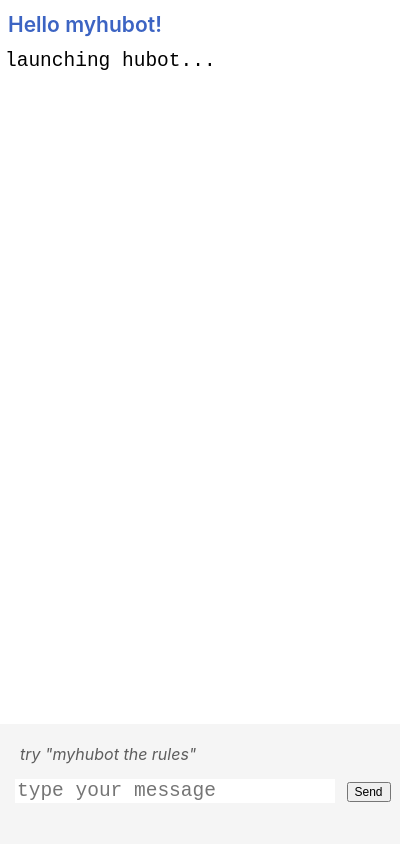
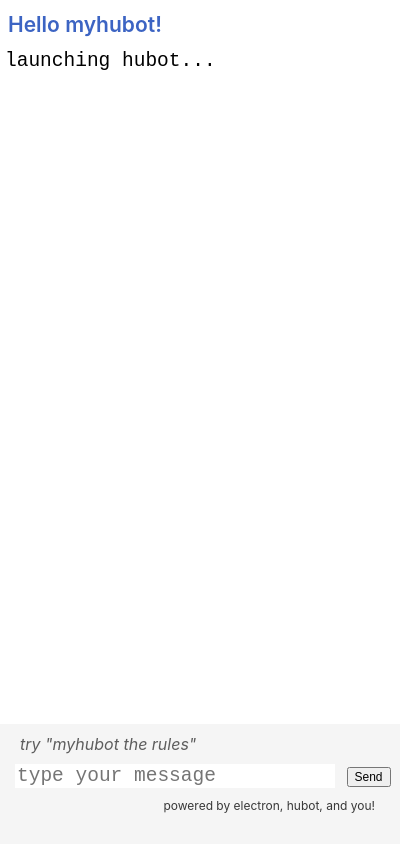
Before and after one commit to saraford/train-your-hubot, an Electron app: page index.html in a window 400 px wide. Drawn offline with nearby package versions, Linux system fonts and the light colour scheme; no server answers.

Commit message:
added footer

```diff
--- a/index.css
+++ b/index.css
@@ -30,6 +30,8 @@
   border: none;
   text-align: left;
   margin: 5px;
+  margin-bottom: 0px;
+  margin-top: 0px;
   font-family: monospace;
 }
 
@@ -54,7 +56,7 @@
   font-style: italic;
   opacity: 0.8;
   margin-left: 20px;
-  margin-top: 20px;
+  margin-top: 10px;
   color: rgb(56, 56, 56);
 }
 
@@ -72,3 +74,11 @@
 #send-button {
   font-size: 0.5em;
 }
+
+#footer {
+  color: rgb(56, 56, 56);
+  font-size: 12px;
+  text-align: right;
+  margin-right: 25px;
+  margin-bottom: 5px;
+}
--- a/index.html
+++ b/index.html
@@ -14,4 +14,5 @@
     <input type="text" placeholder="type your message" id="hubot-input"/>
     <button id="send-button" type="button">Send</button>
   </div>
+  <div id="footer">powered by electron, hubot, and you!</div>
 </div>
```
